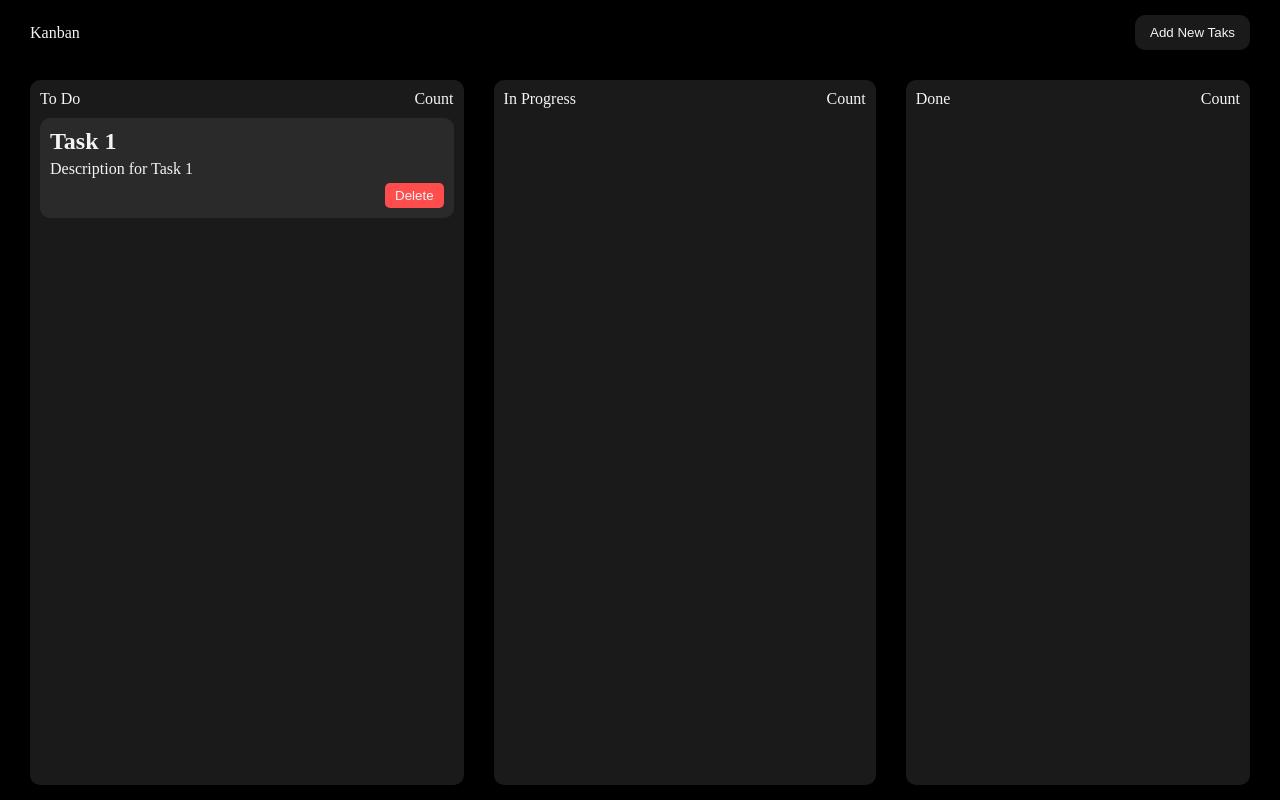
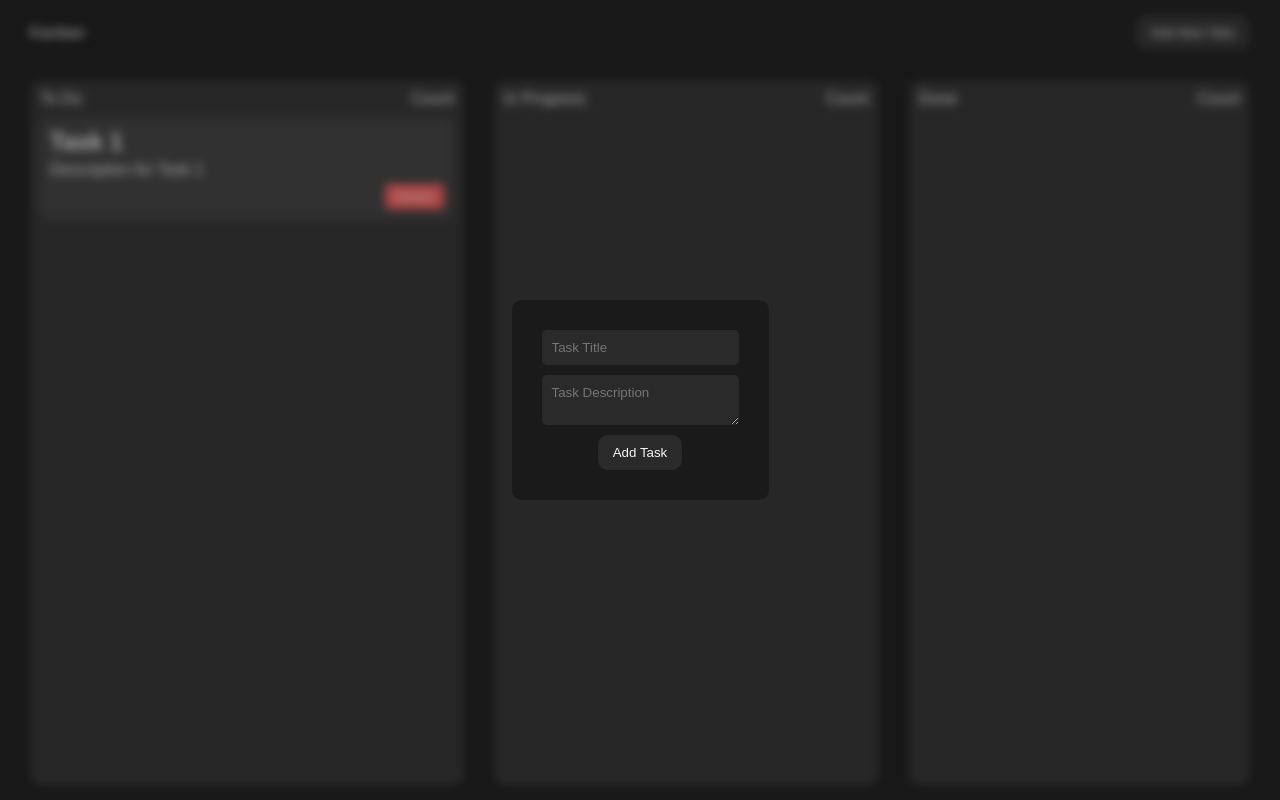
Before and after one commit to UmairMemon3341/Kanban-Board, a plain HTML site: page index.html in a window 1280 px wide. Both pictures are taken after a click on the button "Add New Taks". Drawn offline with Linux system fonts and the light colour scheme.

Commit message:
task drop all column feature completed

```diff
--- a/app.js
+++ b/app.js
@@ -1,26 +1,68 @@
-const todo = document.querySelector('#todo');
-const progress = document.querySelector('#progress');
-const done = document.querySelector('#done');
+const todo = document.querySelector("#todo");
+const progress = document.querySelector("#progress");
+const done = document.querySelector("#done");
+let dragElement = null;
 
-const tasks = document.querySelectorAll('.task')
+const tasks = document.querySelectorAll(".task");
 
-tasks.forEach(tasks=>{
-    tasks.addEventListener('drag',(e)=>{
-        console.log('dragging', e);
+tasks.forEach((tasks) => {
+  tasks.addEventListener("drag", (e) => {
+    dragElement = tasks;
+  });
+});
 
-    })
-})
+function addDragEventsOnColumn(column) {
+  column.addEventListener("dragenter", (e) => {
+    e.preventDefault();
+    column.classList.add("hover-over");
+  });
+  column.addEventListener("dragleave", (e) => {
+    e.preventDefault();
+    column.classList.remove("hover-over");
+  });
+  column.addEventListener("dragover", (e) => {
+    e.preventDefault();
+  });
 
-function addDragEventsOnColumn(column){
-    column.addEventListener('dragenter',(e)=>{
-        e.preventDefault();
-        column.classList.add('hover-over');
-    })
-    column.addEventListener('dragleave',(e)=>{
-        e.preventDefault();
-        column.classList.remove('hover-over')
-    })
+  column.addEventListener("drop", (e) => {
+    e.preventDefault();
+    column.appendChild(dragElement);
+    column.classList.remove("hover-over");
+  });
 }
 addDragEventsOnColumn(todo);
 addDragEventsOnColumn(progress);
 addDragEventsOnColumn(done);
+
+const toggleModal = document.querySelector("#toggle-modal");
+const modal = document.querySelector(".modal");
+const modalBg = document.querySelector(".modal .bg");
+const addNewTask = document.querySelector("#add-new-task");
+
+toggleModal.addEventListener("click", () => {
+  modal.classList.toggle("active");
+});
+
+modalBg.addEventListener("click", () => {
+  modal.classList.remove("active");
+});
+
+addNewTask.addEventListener("click", () => {
+  const taskTitleInp = document.querySelector("#task-title-inp").value;
+  const taskDesInp = document.querySelector("#task-des-inp").value;
+  const div = document.createElement("div");
+  div.classList.add("task");
+  div.setAttribute("draggable", "true");
+
+  div.innerHTML = `
+    <h2>${taskTitleInp}</h2>
+    <p>${taskDesInp}</p>
+    <button>Delete</button>
+  `;
+  todo.appendChild(div)
+  modal.classList.remove('active')
+
+  div.addEventListener('drag',()=>{
+    dragElement = div
+  })
+});
--- a/index.html
+++ b/index.html
@@ -11,7 +11,7 @@
         <nav>
             <div class="left">Kanban</div>
             <div class="right">
-                <button>Add New Taks</button>
+                <button id="toggle-modal">Add New Taks</button>
             </div>
         </nav>
         <section class="board">
@@ -40,6 +40,14 @@
             </div>
         </section>
     </main>
+    <div class="modal add-new-task">
+        <div class="bg"></div>
+        <div class="center">
+            <input type="text" name="" id="task-title-inp" placeholder="Task Title">
+            <textarea name="" id="task-des-inp" placeholder="Task Description"></textarea>
+            <button class="add-task-btn" id="add-new-task">Add Task</button>
+        </div>
+    </div>
 
     <script src="app.js"></script>
 </body>
--- a/style.css
+++ b/style.css
@@ -1,12 +1,13 @@
-*{
+* {
   margin: 0;
   padding: 0;
   box-sizing: border-box;
+  font-family: sans-serif;
 }
 
 /* root */
 
-:root{
+:root {
   --bg-color: #000000;
   --bg-task-color: #2a2a2a;
   --primary-text-color: #f4f4f4;
@@ -32,23 +33,23 @@
   --border-radius-xxl: 30px;
 }
 
-body{
+body {
   background-color: var(--bg-color);
   color: var(--primary-text-color);
 }
-main{
+main {
   height: 100vh;
   display: flex;
   flex-direction: column;
 }
-nav{
+nav {
   padding: var(--nav-padding);
   display: flex;
   justify-content: space-between;
   align-items: center;
 }
 
-nav button{
+nav button {
   background-color: var(--bg-btn-color);
   border: none;
   outline: none;
@@ -58,7 +59,7 @@ nav button{
   border-radius: var(--border-radius-md);
 }
 
-section{
+section {
   padding: var(--section-padding);
   display: flex;
   justify-content: space-between;
@@ -66,7 +67,7 @@ section{
   gap: var(--padding-xxl);
 }
 
-section .task-column{
+section .task-column {
   display: flex;
   flex-direction: column;
   gap: var(--padding-md);
@@ -74,15 +75,15 @@ section .task-column{
   background-color: var(--bg-btn-color);
   padding: var(--padding-md);
   border-radius: var(--border-radius-md);
-    transition: all 0.7s cubic-bezier(0.19,1,0.22,1);
+  transition: all 0.7s cubic-bezier(0.19, 1, 0.22, 1);
 }
-section .task-column .heading{
+section .task-column .heading {
   width: 100%;
   display: flex;
   align-items: center;
   justify-content: space-between;
 }
-section .task-column .task{
+section .task-column .task {
   background-color: var(--bg-task-color);
   padding: var(--padding-md);
   border-radius: var(--border-radius-md);
@@ -90,9 +91,8 @@ section .task-column .task{
   flex-direction: column;
   gap: var(--padding-sm);
   cursor: grab;
-
 }
-section .task-column .task button{
+section .task-column .task button {
   align-self: flex-end;
   cursor: pointer;
   padding: var(--padding-sm) var(--padding-md);
@@ -102,7 +102,59 @@ section .task-column .task button{
   background-color: var(--delete-btn-color);
   color: var(--primary-text-color);
 }
-section .task-column.hover-over{
+section .task-column.hover-over {
   border: 2px dashed var(--primary-text-color);
   scale: 1.05;
 }
+
+.modal .bg {
+  position: absolute;
+  height: 100vh;
+  width: 100%;
+  background-color: rgba(61, 61, 61, 0.404);
+  backdrop-filter: blur(5px);
+}
+
+.modal {
+  position: fixed;
+  height: 100vh;
+  width: 100vw;
+  top: 0;
+  left: 0;
+  display: none;
+  align-items: center;
+  justify-content: center;
+}
+.modal.active{
+    display: flex;
+}
+
+.modal .center {
+  background-color: var(--bg-btn-color);
+  padding: var(--padding-xxl);
+  border-radius: var(--border-radius-md);
+  display: flex;
+  flex-direction: column;
+  gap: var(--padding-md);
+  z-index: 10;
+}
+.modal .center input, .modal .center textarea, .modal .center select {
+  background-color: var(--bg-task-color);
+  border: none;
+  outline: none;
+  color: var(--primary-text-color);
+  padding: var(--padding-md);
+  border-radius: var(--border-radius-sm);
+}
+
+.modal .center button {
+  background-color: var(--bg-task-color);
+  border: none;
+  outline: none;
+  color: var(--primary-text-color);
+  padding: var(--padding-md) var(--padding-lg);
+  cursor: pointer;
+  border-radius: var(--border-radius-md);
+  width: fit-content;
+  align-self: center;
+}
```
Lines whose indentation alone changed are shown as unchanged.
